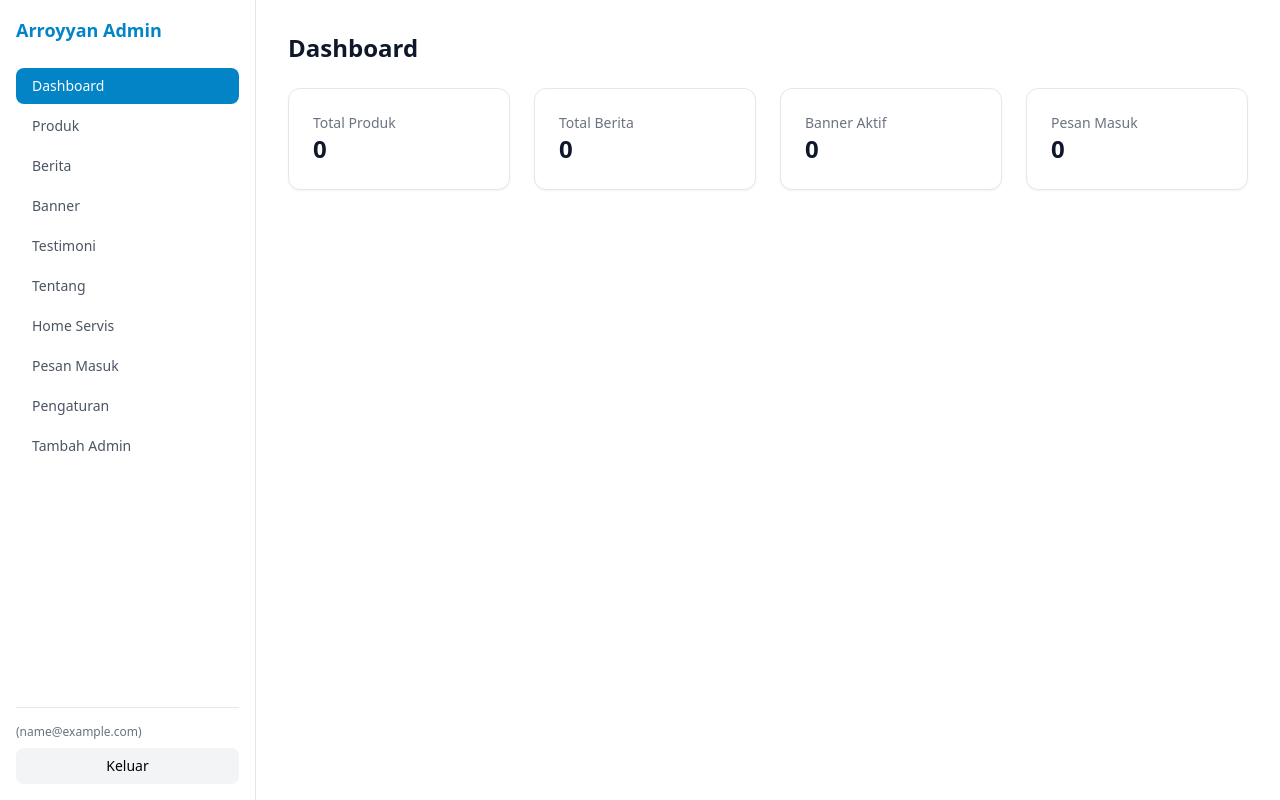
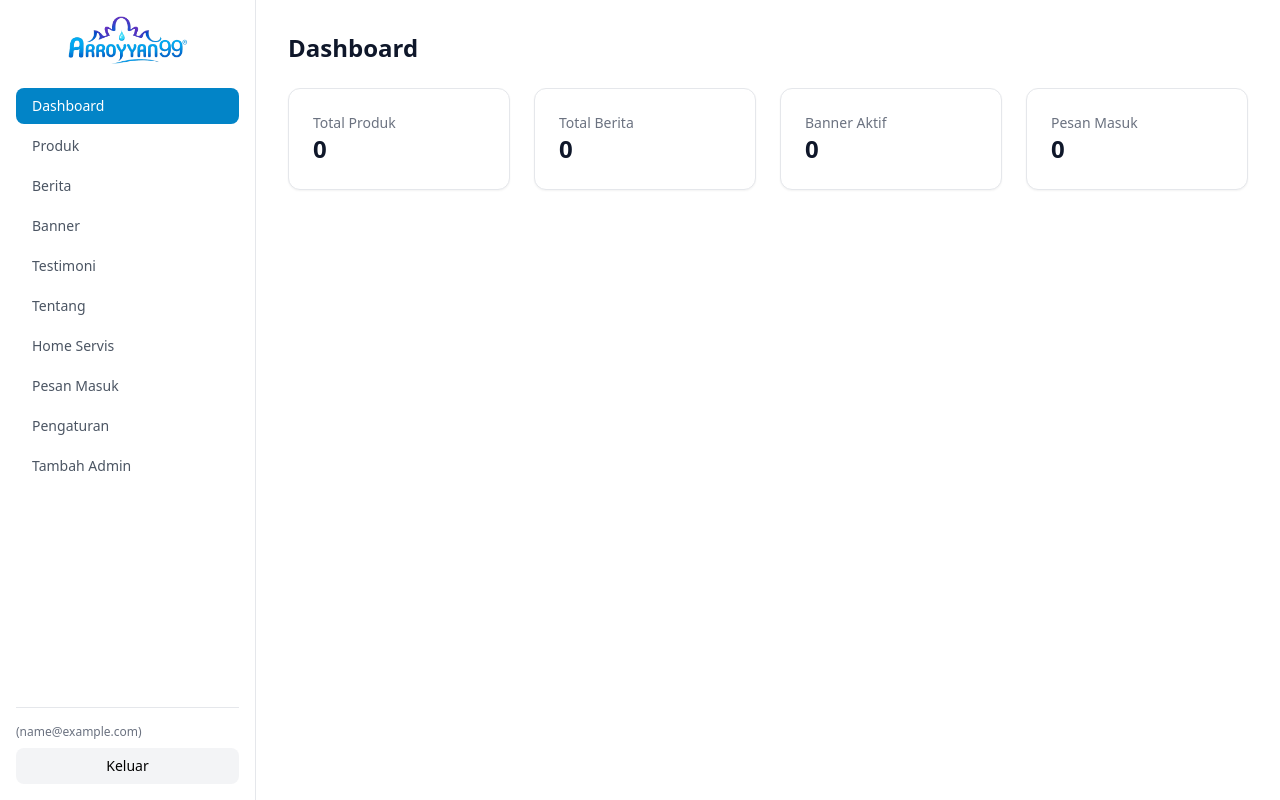
Before and after one commit to restuanggia-del/ArroyyanWebsite, a React (Vite) app in the folder ArroyyanWebsite/admin/: page / in a window 1280 px wide. Built offline with nearby package versions, Linux system fonts and the light colour scheme; no server answers; sample sign-in values are in the browser's storage.

Commit message:
menambahkan logo ke sidebar

```diff
--- a/ArroyyanWebsite/admin/src/components/layout/Sidebar.jsx
+++ b/ArroyyanWebsite/admin/src/components/layout/Sidebar.jsx
@@ -19,7 +19,13 @@ function Sidebar() {
   return (
     <aside className="flex h-screen w-64 flex-col justify-between border-r bg-white p-4">
       <div>
-        <h2 className="mb-6 text-lg font-bold text-primary">Arroyyan Admin</h2>
+        <div className="mb-6 flex justify-center">
+          <img
+            src="/logo-arroyyan.png"
+            alt="Logo Arroyyan99"
+            className="h-12 w-auto"
+          />
+        </div>
         <nav className="space-y-1">
           <NavLink to="/" className={linkClass} end>
             Dashboard
```
Also changed, not shown: ArroyyanWebsite/admin/public/logo-arroyyan.png (added).
